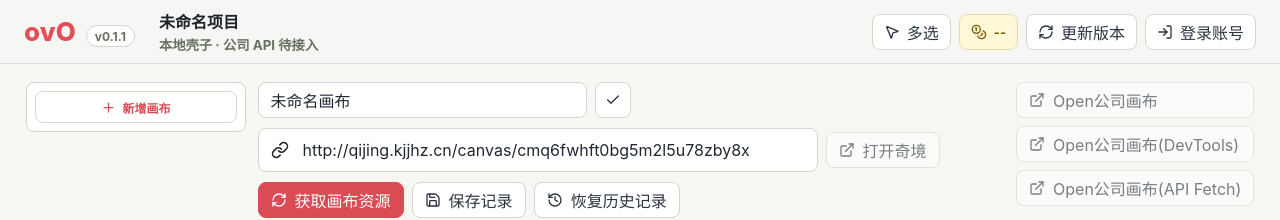
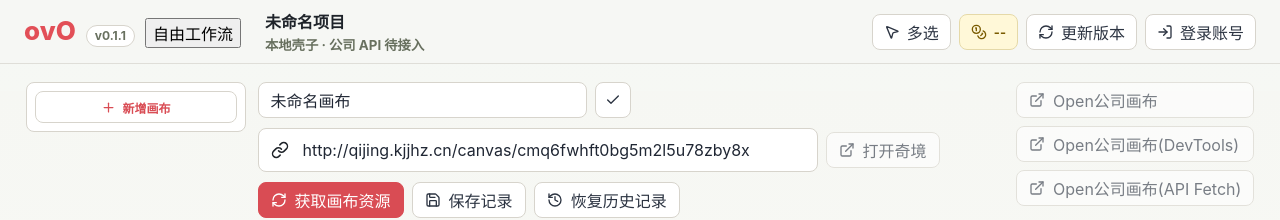
Before and after one commit to LiuMingXu888/ovO_create_video_platform, a React (Vite) app: page / in a window 1280 px wide. Shown: the top 220 px of the page. Built offline with nearby package versions, Linux system fonts and the light colour scheme.

Commit message:
feat: App 按模式切换自由/工作流视图

```diff
--- a/src/App.tsx
+++ b/src/App.tsx
@@ -1,5 +1,6 @@
 import { useEffect, useMemo, useReducer, useRef, useState } from "react";
 import { AppHeader } from "./components/AppHeader";
+import { type AppMode } from "./components/ModeSwitch";
 import { AssetSection } from "./components/AssetSection";
 import { CanvasControls } from "./components/CanvasControls";
 import { PreviewModal } from "./components/PreviewModal";
@@ -317,6 +318,7 @@ export function App() {
   const [selectionMode, setSelectionMode] = useState(false);
   const [selectedAssetIds, setSelectedAssetIds] = useState<Set<string>>(() => new Set());
   const [appVersion, setAppVersion] = useState(() => window.ovoDesktop?.version ?? "0.1.1");
+  const [appMode, setAppMode] = useState<AppMode>("free");
   const [updateState, dispatchUpdate] = useReducer(
     manualUpdateReducer,
     { phase: "idle" } satisfies ManualUpdateState
@@ -1845,6 +1847,8 @@ export function App() {
         authState={authState}
         project={displayProject}
         appVersion={appVersion}
+        appMode={appMode}
+        onModeChange={setAppMode}
         updateState={updateState}
         selectionMode={selectionMode}
         selectedCount={selectedAssetIds.size}
@@ -1865,7 +1869,9 @@ export function App() {
         </pre>
       ) : null}
 
-      <CanvasControls
+      {appMode === "free" ? (
+        <>
+          <CanvasControls
         canvasUrl={canvasUrl}
         canvasName={canvasName}
         canvasHistory={canvasHistory}
@@ -1955,6 +1961,10 @@ export function App() {
           handleAssetAction(asset, action);
         }}
       />
+        </>
+      ) : (
+        <div className="workflow-placeholder">这是工作流页面</div>
+      )}
     </main>
   );
 }
```
